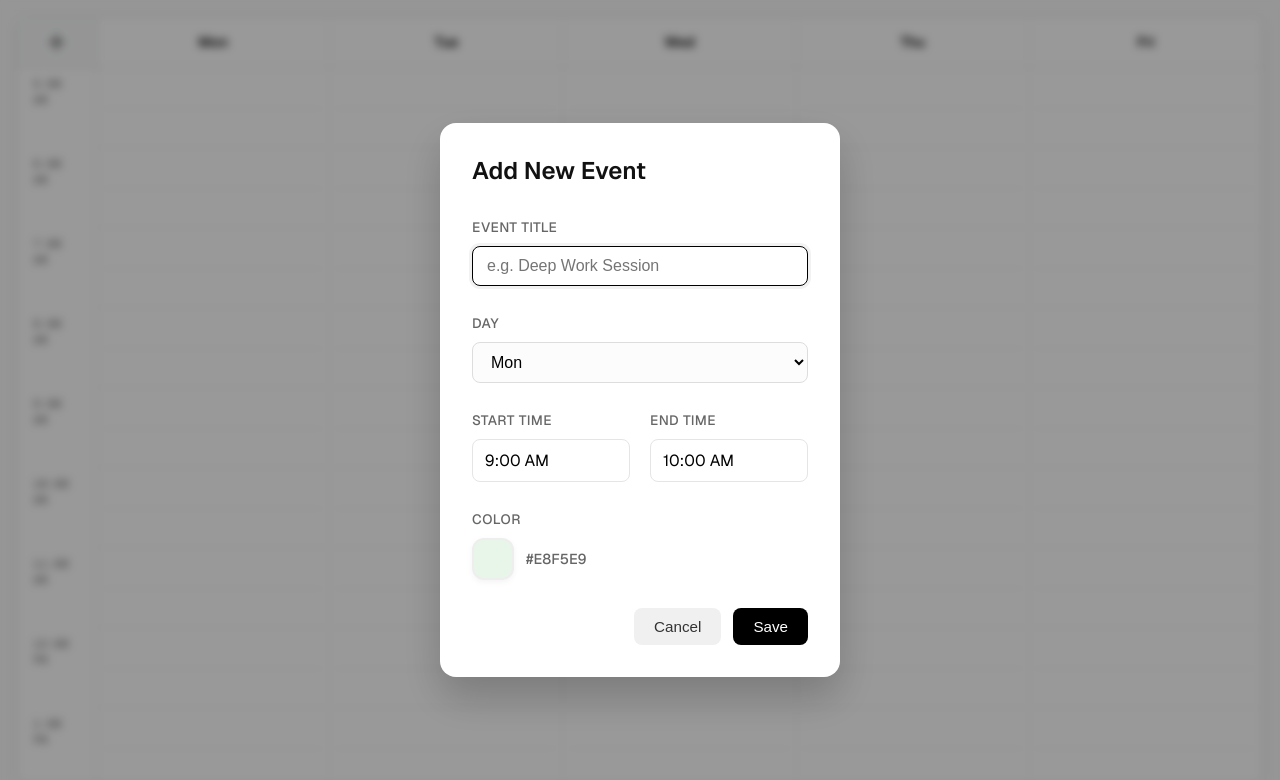
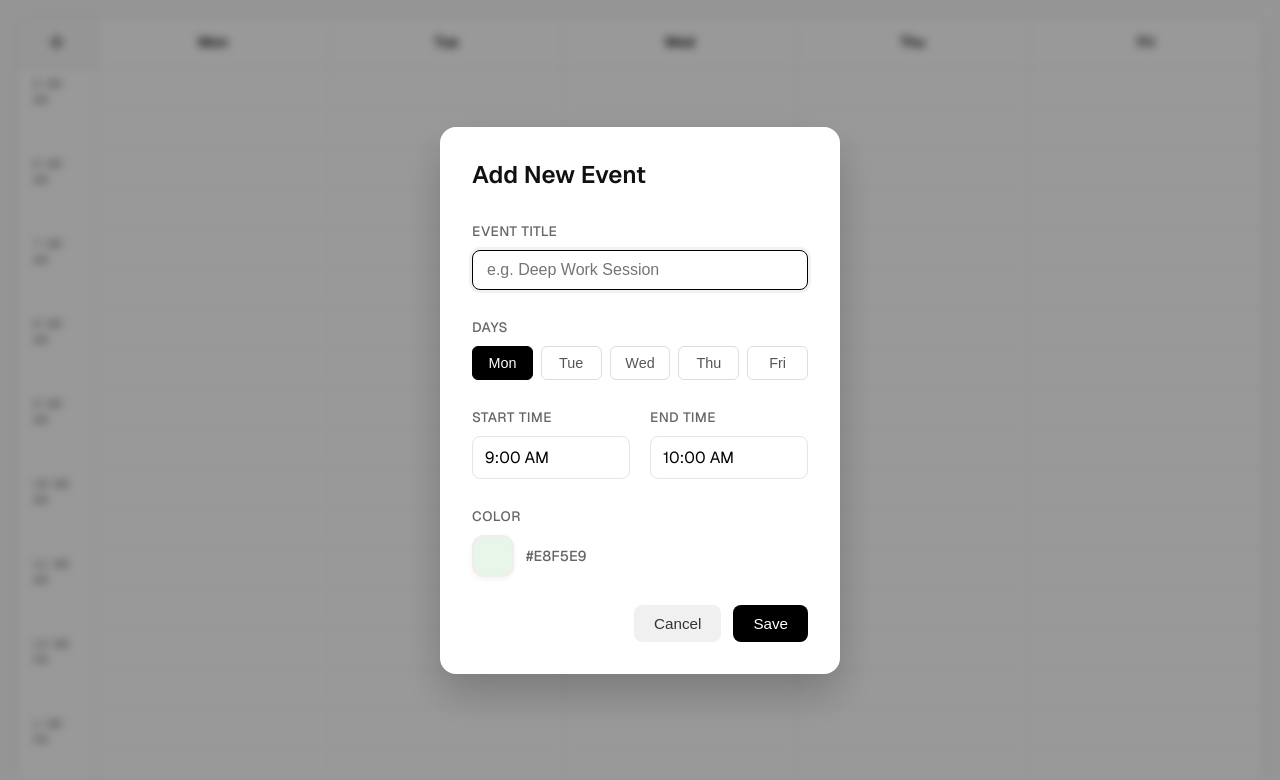
Before and after one commit to drshooby/schedule, a Next.js app: page / in a window 1280 px wide. Both pictures are taken after a click on the button "Add Event". Shown: the top 780 px of the page. Built offline with nearby package versions, Linux system fonts and the light colour scheme.

Commit message:
Feat: Add multi-day selection and color picker to Event Modal

```diff
--- a/components/AddEventModal/AddEventModal.module.css
+++ b/components/AddEventModal/AddEventModal.module.css
@@ -142,6 +142,42 @@
   box-shadow: 0 4px 8px rgba(255, 68, 68, 0.2);
 }
 
+.dayPicker {
+  display: flex;
+  gap: 8px;
+  flex-wrap: wrap;
+}
+
+.dayBtn {
+  flex: 1;
+  padding: 8px 4px;
+  border: 1px solid #ddd;
+  background: white;
+  border-radius: 6px;
+  font-size: 0.9rem;
+  font-weight: 500;
+  color: #555;
+  cursor: pointer;
+  transition: all 0.2s;
+  min-width: 40px;
+}
+
+.dayBtn:hover {
+  background: #f5f5f5;
+  border-color: #ccc;
+}
+
+.dayBtnSelected {
+  background: #000;
+  color: #fff;
+  border-color: #000;
+}
+
+.dayBtnSelected:hover {
+  background: #222;
+  border-color: #222;
+}
+
 .colorInputWrapper {
   display: flex;
   align-items: center;
--- a/components/AddEventModal/AddEventModal.tsx
+++ b/components/AddEventModal/AddEventModal.tsx
@@ -10,7 +10,7 @@ interface AddEventModalProps {
   onClose: () => void;
   onSave: (event: {
     title: string;
-    day: string;
+    days: string[]; // Changed from single day
     startTime: string;
     endTime: string;
     color: string;
@@ -37,7 +37,7 @@ export function AddEventModal({
   onDelete,
 }: AddEventModalProps) {
   const [title, setTitle] = useState("");
-  const [day, setDay] = useState(days[0]);
+  const [selectedDays, setSelectedDays] = useState<string[]>([days[0]]);
   const [startTime, setStartTime] = useState("09:00");
   const [endTime, setEndTime] = useState("10:00");
   const [color, setColor] = useState("#E3F2FD"); // Default blue-ish
@@ -45,7 +45,7 @@ export function AddEventModal({
 
   React.useEffect(() => {
     if (isOpen) {
-      setDay(initialDay || days[0]);
+      setSelectedDays(initialDay ? [initialDay] : [days[0]]);
       setStartTime(initialStartTime || "09:00");
       setEndTime(initialEndTime || "10:00");
       setTitle(initialTitle || "");
@@ -83,11 +83,26 @@ export function AddEventModal({
         return;
     }
 
-    onSave({ title, day, startTime, endTime, color });
+    if (selectedDays.length === 0) {
+        setError("Please select at least one day.");
+        return;
+    }
+
+    onSave({ title, days: selectedDays, startTime, endTime, color });
     onClose();
     // Reset form
     setTitle("");
-    setDay(days[0]);
+    setSelectedDays([days[0]]);
+  };
+
+  const toggleDay = (d: string) => {
+    if (selectedDays.includes(d)) {
+        // Prevent unselecting the last day? Or allow it but validate on save?
+        // Let's allow unselecting but validate on save.
+        setSelectedDays(prev => prev.filter(day => day !== d));
+    } else {
+        setSelectedDays(prev => [...prev, d]);
+    }
   };
 
   return (
@@ -112,18 +127,22 @@ export function AddEventModal({
           </div>
 
           <div className={styling.formGroup}>
-            <label className={styling.label}>Day</label>
-            <select
-              className={styling.select}
-              value={day}
-              onChange={(e) => setDay(e.target.value)}
-            >
-              {days.map((d) => (
-                <option key={d} value={d}>
-                  {d}
-                </option>
-              ))}
-            </select>
+            <label className={styling.label}>Days</label>
+            <div className={styling.dayPicker}>
+                {days.map((d) => {
+                    const isSelected = selectedDays.includes(d);
+                    return (
+                        <button
+                            key={d}
+                            type="button"
+                            className={`${styling.dayBtn} ${isSelected ? styling.dayBtnSelected : ''}`}
+                            onClick={() => toggleDay(d)}
+                        >
+                            {d}
+                        </button>
+                    );
+                })}
+            </div>
           </div>
 
           <div className={styling.row}>
```
